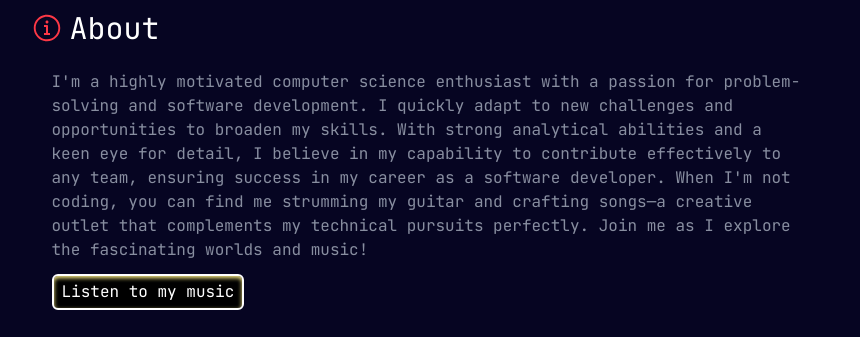
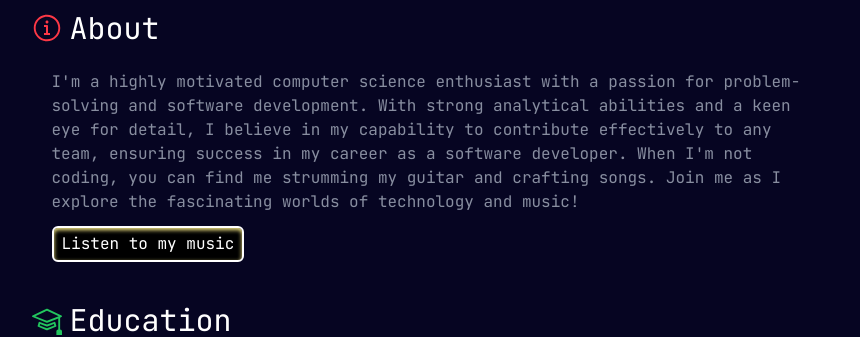
Before and after one commit to KriteshTimsina/portfolio-v2, a React (Vite) app: page / in a window 1280 px wide. Shown: the part 414-751 px from the top of the page, without its empty margins (210-1070 px from the left). Built offline with nearby package versions, Linux system fonts and the light colour scheme.

Commit message:
refactor: about us

```diff
--- a/src/pages/About.tsx
+++ b/src/pages/About.tsx
@@ -1,5 +1,6 @@
 import { RxInfoCircled } from "react-icons/rx";
 import CallToAction from "../components/CallToAction";
+
 const About = () => {
   return (
     <div className="flex flex-col mt-10 gap-6">
@@ -9,8 +10,8 @@ const About = () => {
       </section>
       <section className="px-5 text-typography">
         <p className="mb-3 selection:bg-yellow-300">
-        I'm a highly motivated computer science enthusiast with a passion for problem-solving and software development. I quickly adapt to new challenges and opportunities to broaden my skills. With strong analytical abilities and a keen eye for detail, I believe in my capability to contribute effectively to any team, ensuring success in my career as a software developer.
-        When I'm not coding, you can find me strumming my guitar and crafting songs—a creative outlet that complements my technical pursuits perfectly. Join me as I explore the fascinating worlds and music!
+        I'm a highly motivated computer science enthusiast with a passion for problem-solving and software development. With strong analytical abilities and a keen eye for detail, I believe in my capability to contribute effectively to any team, ensuring success in my career as a software developer.
+        When I'm not coding, you can find me strumming my guitar and crafting songs. Join me as I explore the fascinating worlds of technology and music!
         </p>
         <CallToAction
           href="https://www.youtube.com/@kritstims"
```
